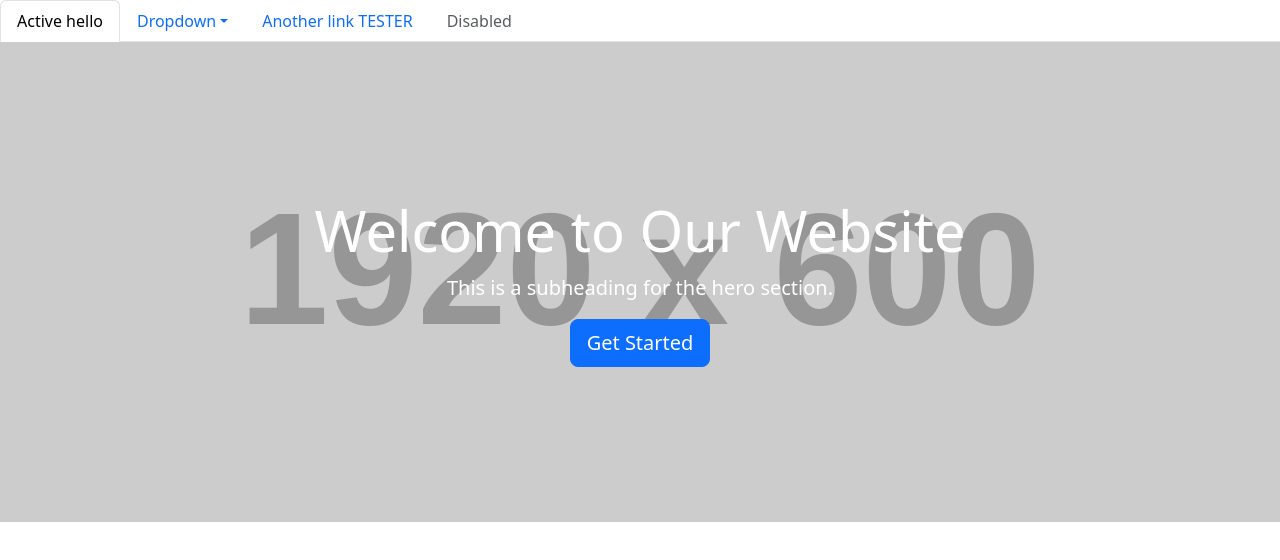
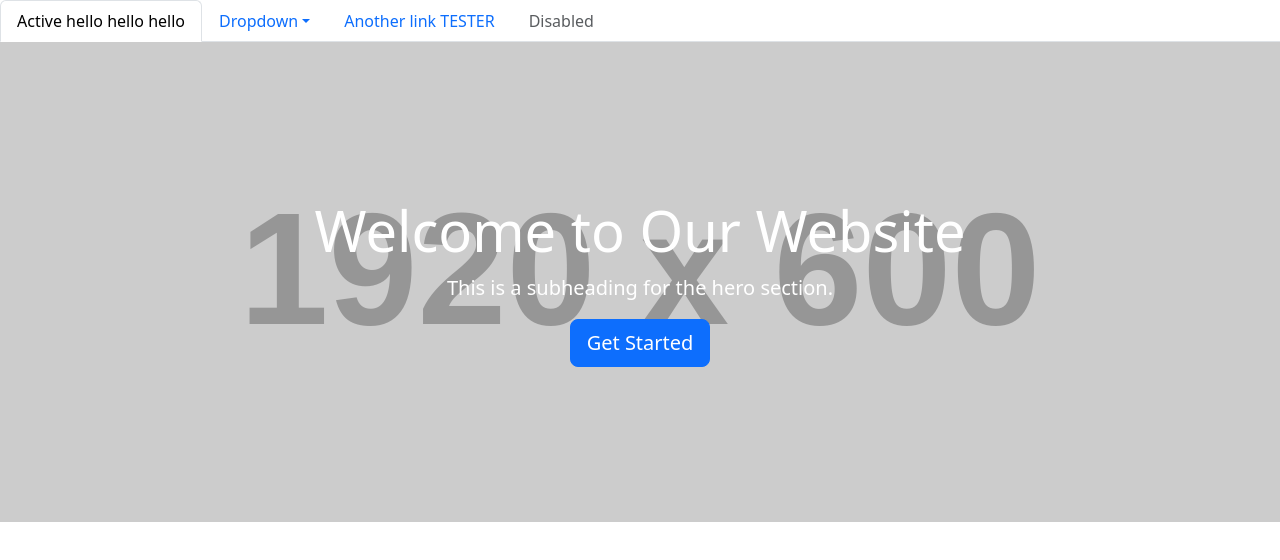
Before and after one commit to cb501/Global-Bites-Website, a plain HTML site: page index.html in a window 1280 px wide. Drawn offline with nearby package versions, Linux system fonts and the light colour scheme; placeholder pictures from the web are drawn by us.

Commit message:
Update index.html

```diff
--- a/index.html
+++ b/index.html
@@ -33,7 +33,7 @@
                         class="nav-link active"
                         data-bs-toggle="tab"
                         aria-current="page"
-                        >Active hello</a
+                        >Active hello hello hello</a
                     >
                 </li>
                 <li class="nav-item dropdown">
```
